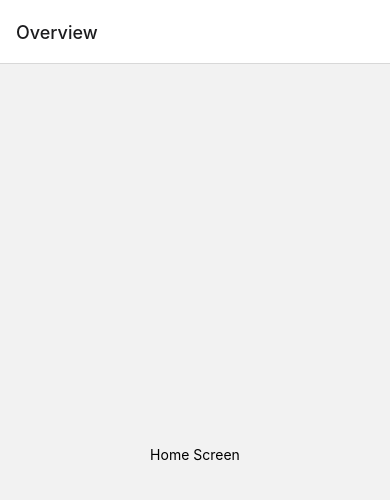
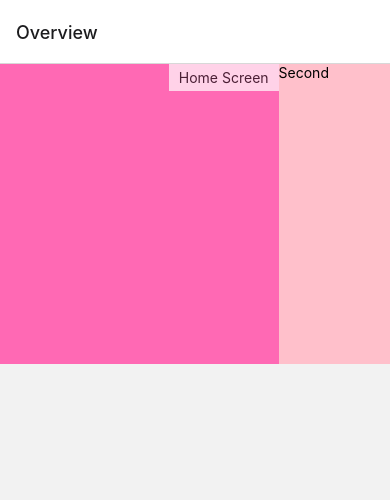
Before and after one commit to rahee-do/I-React-Native, a React Native app in the folder FoodDeliveryApp/: screen / in a window 390 px wide. Shown: the top 500 px of the page. Built offline with nearby package versions, Linux system fonts and the light colour scheme.

Commit message:
10. flex와 요소 배치 11. 리액트 네비게이션 라이브러리 개념 이해

```diff
--- a/FoodDeliveryApp/App.tsx
+++ b/FoodDeliveryApp/App.tsx
@@ -17,10 +17,15 @@ function HomeScreen({navigation}: HomeScreenProps) {
     navigation.navigate('Details');
   }, [navigation]);
   return (
-      <View style={{flex: 1, alignItems: 'center', justifyContent: 'center'}}>
-        <TouchableHighlight onPress={onClick}>
-          <Text>Home Screen</Text>
-        </TouchableHighlight>
+      <View style={{flexDirection: 'row'}}>
+          <View style={{height: 300, flex: 5, backgroundColor: 'hotpink', alignItems: 'flex-end', justifyContent: 'flex-start'}}>
+            <TouchableHighlight onPress={onClick} style={{paddingHorizontal: 10, paddingVertical: 5, backgroundColor: '#fff', opacity: 0.7}}>
+              <Text>Home Screen</Text>
+            </TouchableHighlight>
+          </View>
+          <View style={{flex: 2, backgroundColor: 'pink'}}>
+              <Text>Second</Text>
+          </View>
       </View>
   );
 }
```
